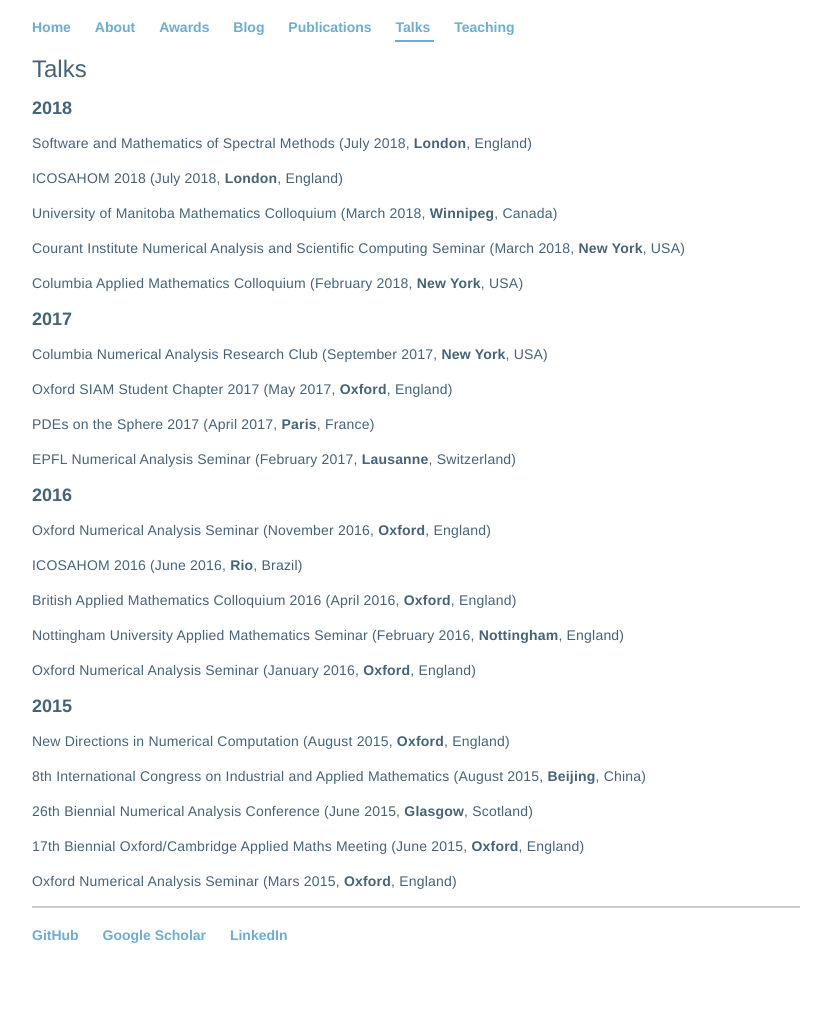
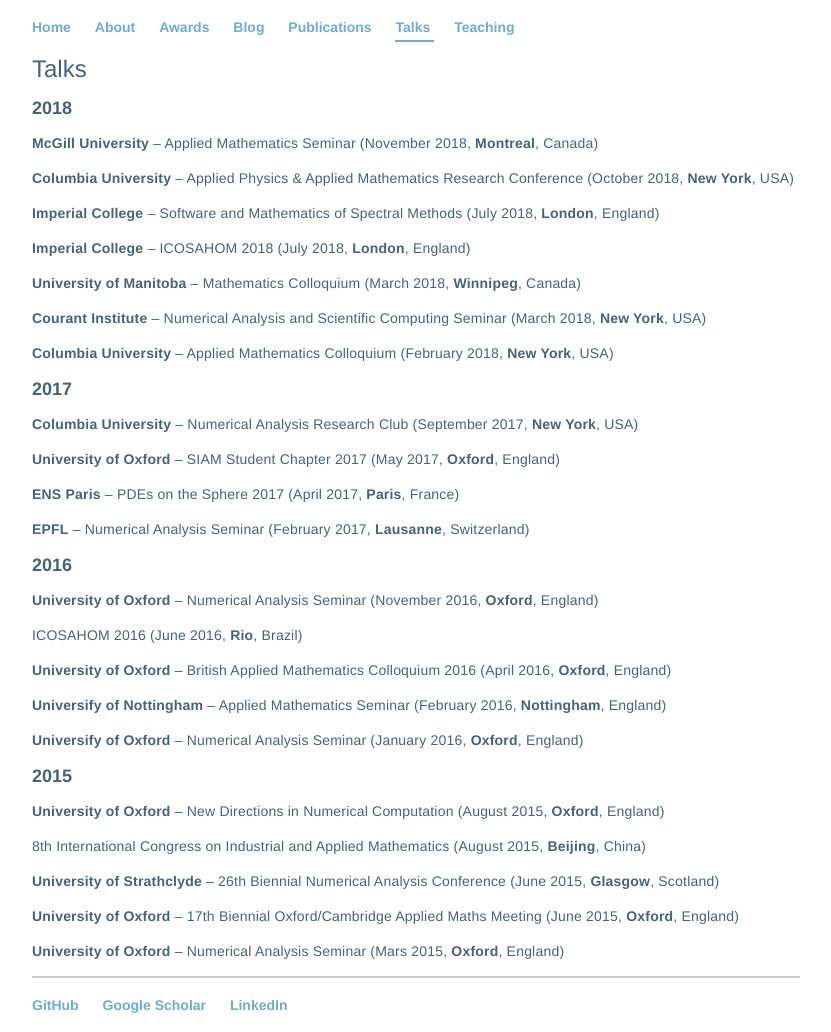
Before and after one commit to Hadrien-Montanelli/Hadrien-Montanelli.github.io, a Jekyll site: the page built from talks/index.html, in a window 1280 px wide. Shown: the whole page, without its empty margins (224-1055 px from the left). Built offline with Jekyll 4.4.1, drawn with Linux system fonts in a browser that asks for light colours; before the commit the page ends 962 px from its top, so only the background shows below that.

Commit message:
Update Website.

```diff
--- a/publications/index.html
+++ b/publications/index.html
@@ -5,7 +5,7 @@
 <div class="blurb">
 	<h1>Publications</h1>
 
-	<p><b>[10]</b> H. Montanelli, R.M. Slevinsky, Q. Du, <i><b>Nonlocal vector calculus on the sphere using vector spherical harmonics</b></i>
+	<p><b>[10]</b> H. Montanelli, R.M. Slevinsky, Q. Du, <i><b>Nonlocal vector calculus on the sphere using spherical harmonics</b></i>
 	<br>&ensp;&ensp;&ensp;&ensp;&ensp;&ensp;in preparation (2018)
 	<p>
 
--- a/talks/index.html
+++ b/talks/index.html
@@ -7,34 +7,36 @@
 
   <h2>2018</h2>
 
-  <p>Software and Mathematics of Spectral Methods (July 2018, <b>London</b>, England)<p>
-  <p>ICOSAHOM 2018 (July 2018, <b>London</b>, England)<p>
-  <p>University of Manitoba Mathematics Colloquium (March 2018, <b>Winnipeg</b>, Canada)<p>
-  <p>Courant Institute Numerical Analysis and Scientific Computing Seminar (March 2018, <b>New York</b>, USA)<p>
-  <p>Columbia Applied Mathematics Colloquium (February 2018, <b>New York</b>, USA)</a><p>
+  <p><b>McGill University</b> &ndash; Applied Mathematics Seminar (November 2018, <b>Montreal</b>, Canada)<p>
+  <p><b>Columbia University</b> &ndash; Applied Physics & Applied Mathematics Research Conference (October 2018, <b>New York</b>, USA)</a><p>
+  <p><b>Imperial College</b> &ndash; Software and Mathematics of Spectral Methods (July 2018, <b>London</b>, England)<p>
+  <p><b>Imperial College</b> &ndash; ICOSAHOM 2018 (July 2018, <b>London</b>, England)<p>
+  <p><b>University of Manitoba</b> &ndash; Mathematics Colloquium (March 2018, <b>Winnipeg</b>, Canada)<p>
+  <p><b>Courant Institute</b> &ndash; Numerical Analysis and Scientific Computing Seminar (March 2018, <b>New York</b>, USA)<p>
+  <p><b>Columbia University</b> &ndash; Applied Mathematics Colloquium (February 2018, <b>New York</b>, USA)</a><p>
 
   <h2>2017</h2>
 
-  <p>Columbia Numerical Analysis Research Club (September 2017, <b>New York</b>, USA)</p>
-  <p>Oxford SIAM Student Chapter 2017 (May 2017, <b>Oxford</b>, England)<p>
-  <p>PDEs on the Sphere 2017 (April 2017, <b>Paris</b>, France)<p>
-  <p>EPFL Numerical Analysis Seminar (February 2017, <b>Lausanne</b>, Switzerland)<p>
+  <p><b>Columbia University</b> &ndash; Numerical Analysis Research Club (September 2017, <b>New York</b>, USA)</p>
+  <p><b>University of Oxford</b> &ndash; SIAM Student Chapter 2017 (May 2017, <b>Oxford</b>, England)<p>
+  <p><b>ENS Paris</b> &ndash; PDEs on the Sphere 2017 (April 2017, <b>Paris</b>, France)<p>
+  <p><b>EPFL</b> &ndash; Numerical Analysis Seminar (February 2017, <b>Lausanne</b>, Switzerland)<p>
 
   <h2>2016</h2>
 
-  <p>Oxford Numerical Analysis Seminar (November 2016, <b>Oxford</b>, England)<p>
+  <p><b>University of Oxford</b> &ndash; Numerical Analysis Seminar (November 2016, <b>Oxford</b>, England)<p>
   <p>ICOSAHOM 2016 (June 2016, <b>Rio</b>, Brazil)<p>
-  <p>British Applied Mathematics Colloquium 2016 (April 2016, <b>Oxford</b>, England)<p>
-  <p>Nottingham University Applied Mathematics Seminar
+  <p><b>University of Oxford</b> &ndash; British Applied Mathematics Colloquium 2016 (April 2016, <b>Oxford</b>, England)<p>
+  <p><b>Universify of Nottingham</b> &ndash; Applied Mathematics Seminar
   (February 2016, <b>Nottingham</b>, England)<p>
-  <p>Oxford Numerical Analysis Seminar (January 2016, <b>Oxford</b>, England)</p>
+  <p><b>Universify of Oxford</b> &ndash; Numerical Analysis Seminar (January 2016, <b>Oxford</b>, England)</p>
 
   <h2>2015</h2>
 
-  <p>New Directions in Numerical Computation (August 2015, <b>Oxford</b>, England)</p>
+  <p><b>University of Oxford</b> &ndash; New Directions in Numerical Computation (August 2015, <b>Oxford</b>, England)</p>
   <p>8th International Congress on Industrial and Applied Mathematics
   (August 2015, <b>Beijing</b>, China)</p>
-  <p>26th Biennial Numerical Analysis Conference (June 2015, <b>Glasgow</b>, Scotland)</p>
-  <p>17th Biennial Oxford/Cambridge Applied Maths Meeting (June 2015, <b>Oxford</b>, England)</p>
-  <p>Oxford Numerical Analysis Seminar (Mars 2015, <b>Oxford</b>, England)</p>
+  <p><b>University of Strathclyde</b> &ndash; 26th Biennial Numerical Analysis Conference (June 2015, <b>Glasgow</b>, Scotland)</p>
+  <p><b>University of Oxford</b> &ndash; 17th Biennial Oxford/Cambridge Applied Maths Meeting (June 2015, <b>Oxford</b>, England)</p>
+  <p><b>University of Oxford</b> &ndash; Numerical Analysis Seminar (Mars 2015, <b>Oxford</b>, England)</p>
 </div><!-- /.blurb -->
```
Also changed, not shown: teaching/index.html (+8 -6 lines), 4 other files.
